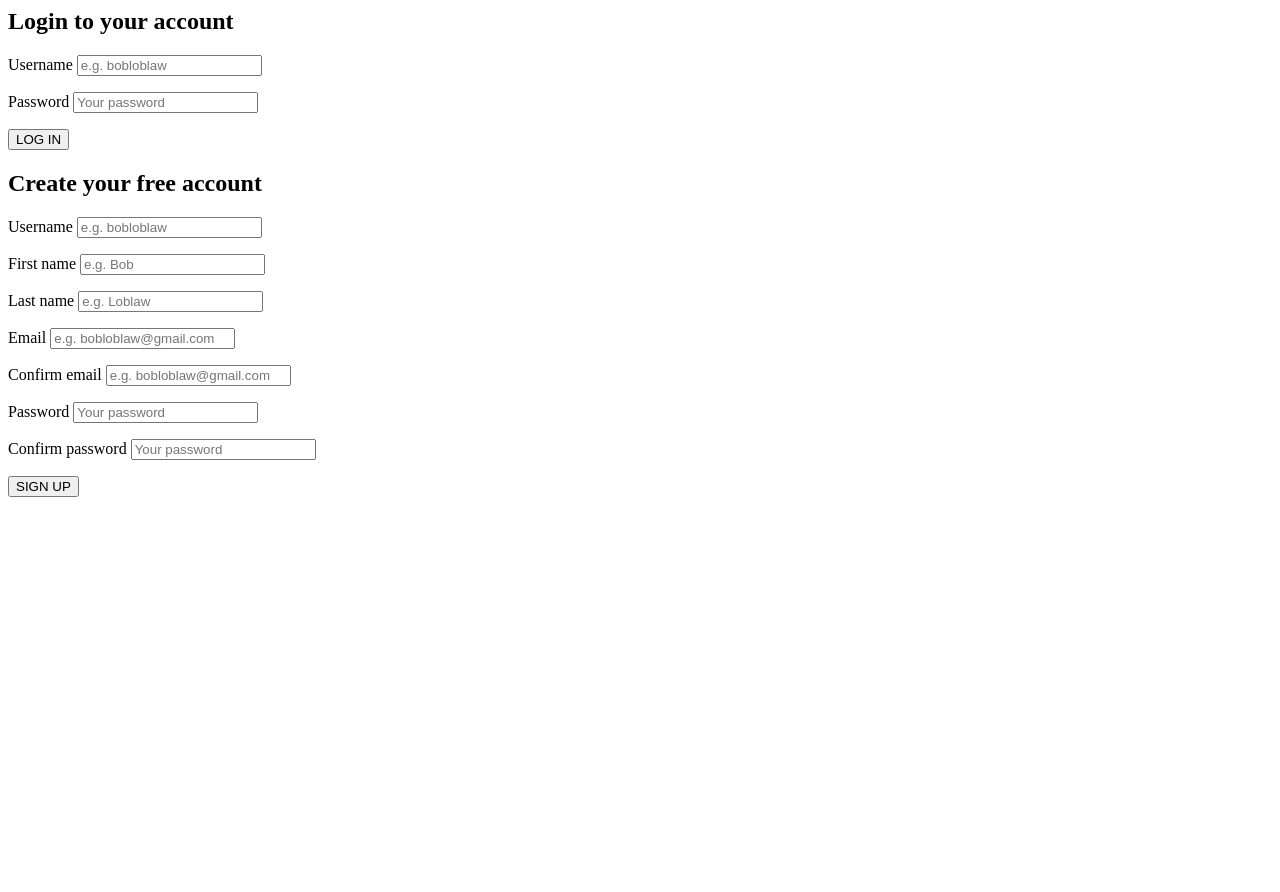
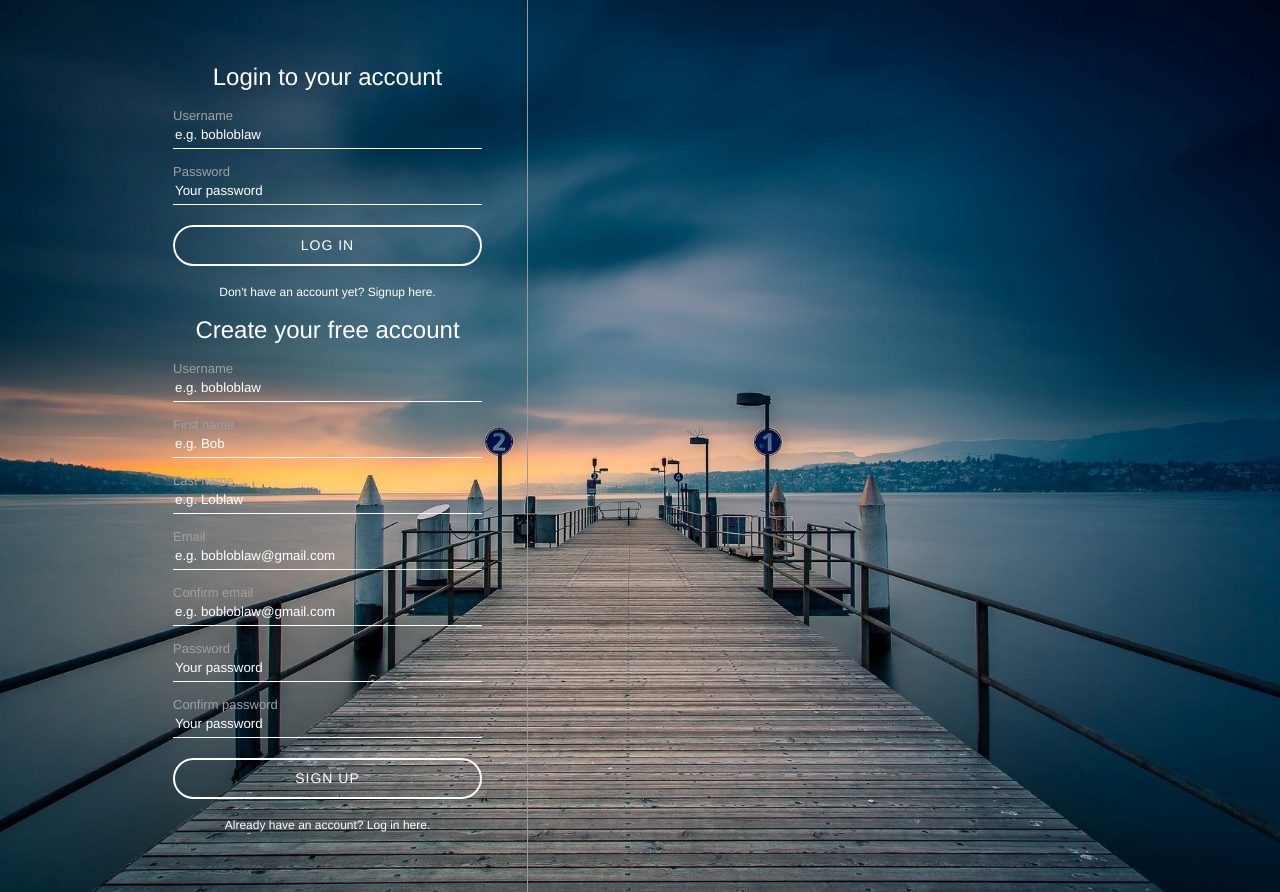
Before and after one commit to ajwolfcale/Spotify-Clone, a PHP site: page /register.php in a window 1280 px wide. Before the commit the page ends 497 px from the top, so only its background shows below. Run offline with PHP 8.4, Linux system fonts and the light colour scheme.

Commit message:
login/reg styling

```diff
--- /dev/null
+++ b/assets/css/register.css
@@ -0,0 +1,110 @@
+html,
+body{
+  margin: 0;
+  padding: 0;
+  height: 100%;
+}
+
+#background{
+  background-color: #000;
+  background-image: url('../images/bg.jpg');
+  background-position: center;
+  background-size: cover;
+  display: table;
+  height: 100%;
+  width: 100%;
+  /* background-repeat: no-repeat; */
+}
+
+#loginContainer * {
+  color: #fff;
+  font-family: "Helvetica Neue", "Helvetica", "Arial",  "sans-serif";
+  font-weight: normal;
+  line-height: 1em;
+  box-sizing: border-box;
+}
+
+#loginContainer{
+  width: 80%;
+  margin: 0 auto;
+  position: relative;
+  max-width: 1024px;
+}
+
+::-webkit-input-placeholder { /* WebKit, Blink, Edge */
+  color:    #fff;
+}
+:-moz-placeholder { /* Mozilla Firefox 4 to 18 */
+ color:    #fff;
+ opacity:  1;
+}
+::-moz-placeholder { /* Mozilla Firefox 19+ */
+ color:    #fff;
+ opacity:  1;
+}
+:-ms-input-placeholder { /* Internet Explorer 10-11 */
+ color:    #fff;
+}
+::-ms-input-placeholder { /* Microsoft Edge */
+ color:    #fff;
+}
+
+::placeholder { /* Most modern browsers support this now. */
+ color:    #fff;
+}
+
+#inputContainer{
+  width: 400px;
+  padding: 45px;
+  float: left;
+  border-right: 1px solid #999;
+}
+
+#inputContainer label{
+  color: #a0a0a0;
+  font-size: 13px;
+  margin-top: 15px;
+}
+
+#inputContainer h2{
+  text-align: center;
+}
+
+#inputContainer input[type='text'],
+#inputContainer input[type='email'],
+#inputContainer input[type='password']
+{
+  display: block;
+  background-color: transparent;
+  border: 0;
+  border-bottom: 1px solid #fff;
+  height: 27px;
+  line-height: 27px;
+  width: 100%;
+}
+
+#inputContainer button{
+  background-color: transparent;
+  border: 2px solid #fff;
+  border-radius: 250px;
+  color: #fff;
+  display: block;
+  font-size: 14px;
+  letter-spacing: 1px;
+  margin: 20px auto;
+  height: 41px;
+  width: 100%;
+}
+
+#inputContainer button:hover{
+  cursor: pointer;
+}
+
+.hasAccountText span{
+  font-weight: bold;
+  font-size: 12px;
+}
+
+.hasAccountText{
+  text-align: center;
+}
--- /dev/null
+++ b/assets/js/register.js
@@ -0,0 +1,13 @@
+$(document).ready(function(){
+
+  $("#hideLogin").click(function(){
+    $("#loginForm").hide();
+    $("#registerForm").show();
+  });
+
+  $("#hideRegister").click(function(){
+    $("#loginForm").show();
+    $("#registerForm").hide();
+  });
+
+});
--- a/includes/classes/Account.php
+++ b/includes/classes/Account.php
@@ -51,7 +51,7 @@
 
 		private function insertUserDetails($un, $fn, $ln, $em, $pw) {
 			$encryptedPw = md5($pw);
-			$profilePic = "assets/images/profile-pics/head_emerald.png";
+			$profilePic = "assets/images/profile-pics/profile-pic.jpg";
 			$date = date("Y-m-d");
 
 			$result = mysqli_query($this->con, "INSERT INTO users VALUES ('', '$un', '$fn', '$ln', '$em', '$encryptedPw', '$date', '$profilePic')");
--- a/register.php
+++ b/register.php
@@ -18,9 +18,15 @@
 <html>
 <head>
 	<title>Spotify-Clone</title>
+<link rel="stylesheet" type="text/css" href="assets/css/register.css">
+
+
+<script src="https://ajax.googleapis.com/ajax/libs/jquery/3.3.1/jquery.min.js"></script>
+<script src="assets/js/register.js"></script>
 </head>
 <body>
-
+	<div id="background">
+		<div id="loginContainer">
 			<div id="inputContainer">
 				<form id="loginForm" action="register.php" method="POST">
 					<h2>Login to your account</h2>
@@ -36,9 +42,12 @@
 
 					<button type="submit" name="loginButton">LOG IN</button>
 
+					<div class="hasAccountText">
+						<span id="hideLogin">Don't have an account yet? Signup here.</span>
+						<!-- <a href="#"></a> -->
+					</div>
+
 				</form>
-
-
 
 				<form id="registerForm" action="register.php" method="POST">
 					<h2>Create your free account</h2>
@@ -89,10 +98,16 @@
 
 					<button type="submit" name="registerButton">SIGN UP</button>
 
+					<div class="hasAccountText">
+						<span id="hideRegister">Already have an account? Log in here.</span>
+						<!-- <a href="#"></a> -->
+					</div>
+
 				</form>
 
 
 			</div>
-
+		</div>
+	</div>
 </body>
 </html>
```
Also changed, not shown: assets/images/bg.jpg (added), assets/images/profile-pics/profile-pic.jpg (renamed from assets/images/profile-pics/profile-pic.jpeg). Lines whose indentation alone changed are shown as unchanged.
